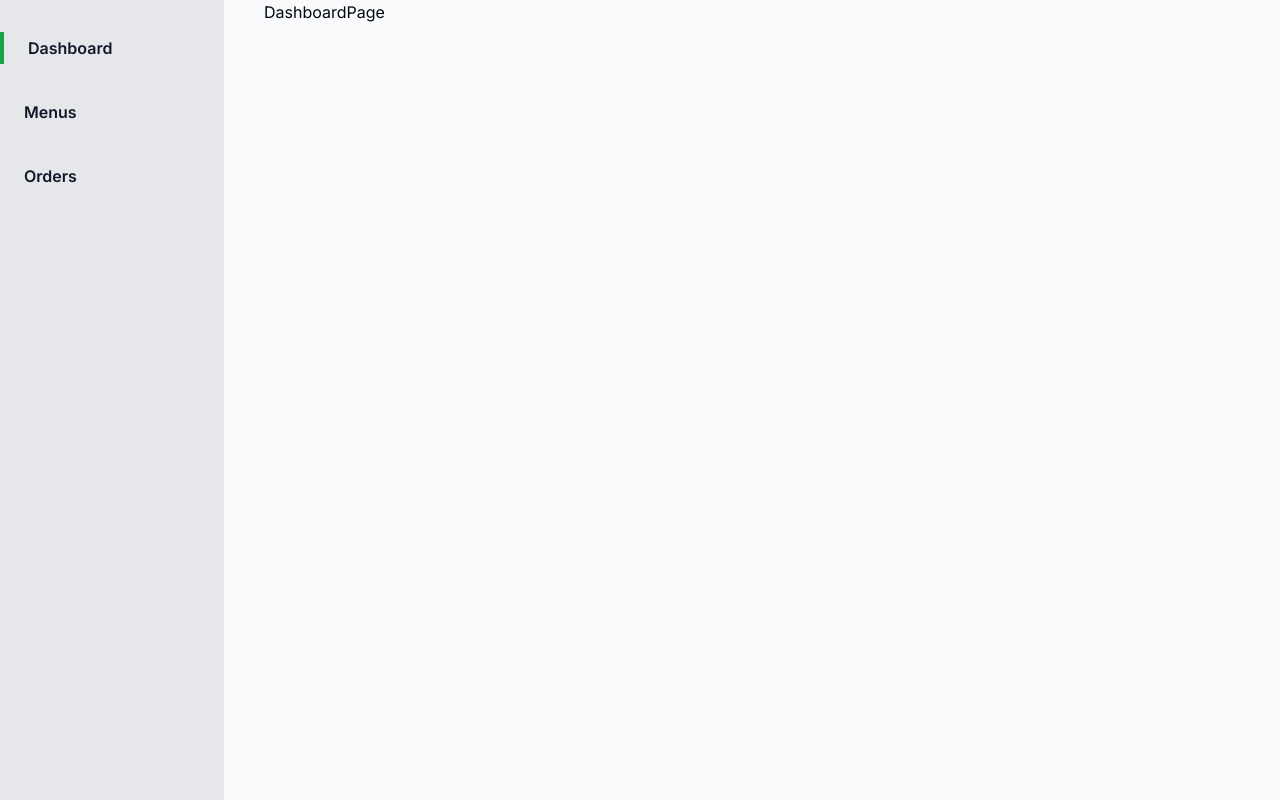
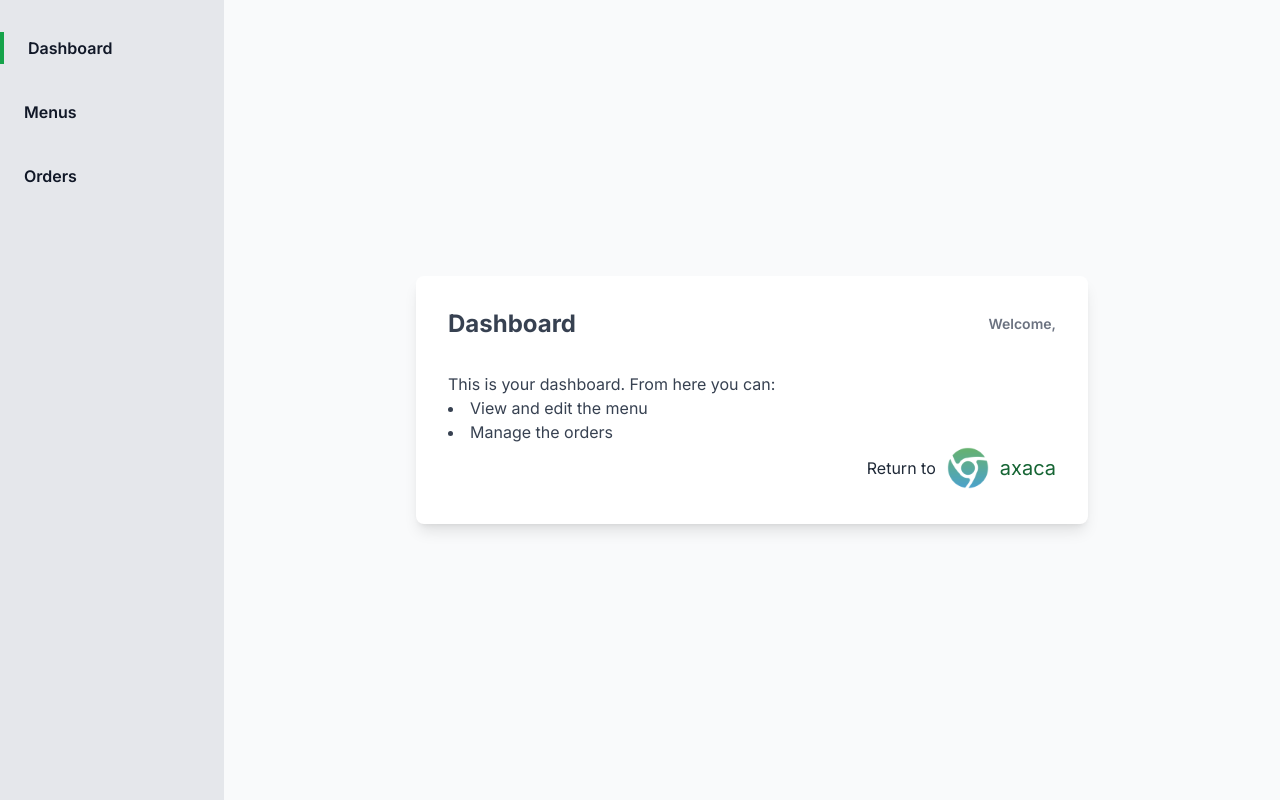
Before and after one commit to RealPhilos/resturant_website_team_project, a Next.js app in the folder frontend/: page /dashboard in a window 1280 px wide. Built offline with nearby package versions, Linux system fonts and the light colour scheme.

Commit message:
feat(dashboard): Added welcome page

```diff
--- a/frontend/src/app/(admin)/dashboard/page.jsx
+++ b/frontend/src/app/(admin)/dashboard/page.jsx
@@ -7,5 +7,31 @@ export default function DashboardPage() {
   const { user } = useContext(AuthContext);
 
   console.log(user);
-  return <div>DashboardPage</div>;
+  return (
+    <div className="min-h-screen flex flex-col items-center justify-center">
+      <div className="bg-white shadow-lg hover:shadow-2xl rounded-lg p-8 m-4 w-full max-w-2xl transition duration-300 transform hover:scale-105 cursor-pointer">
+        <div className="flex justify-between items-center mb-8">
+          <h1 className="text-2xl font-bold text-gray-700">Dashboard</h1>
+          <div className="text-sm font-semibold text-gray-500">
+            Welcome, {user?.username}
+          </div>
+        </div>
+        <div className="text-gray-700">
+          <p>This is your dashboard. From here you can:</p>
+          <ul className="list-disc list-inside">
+            <li>View and edit the menu </li>
+            <li>Manage the orders</li>
+          </ul>
+        </div>
+        <div className="flex justify-end">
+          {" "}
+          <a href="/" className="flex items-center">
+            <span className="text-gray-800">Return to </span>
+            <img src="/Icon.png" alt="Oaxaca Icon" className="w-12 h-12 ml-2" />
+            <span className="text-xl text-green-800 ml-2">axaca</span>
+          </a>
+        </div>
+      </div>
+    </div>
+  );
 }
```
